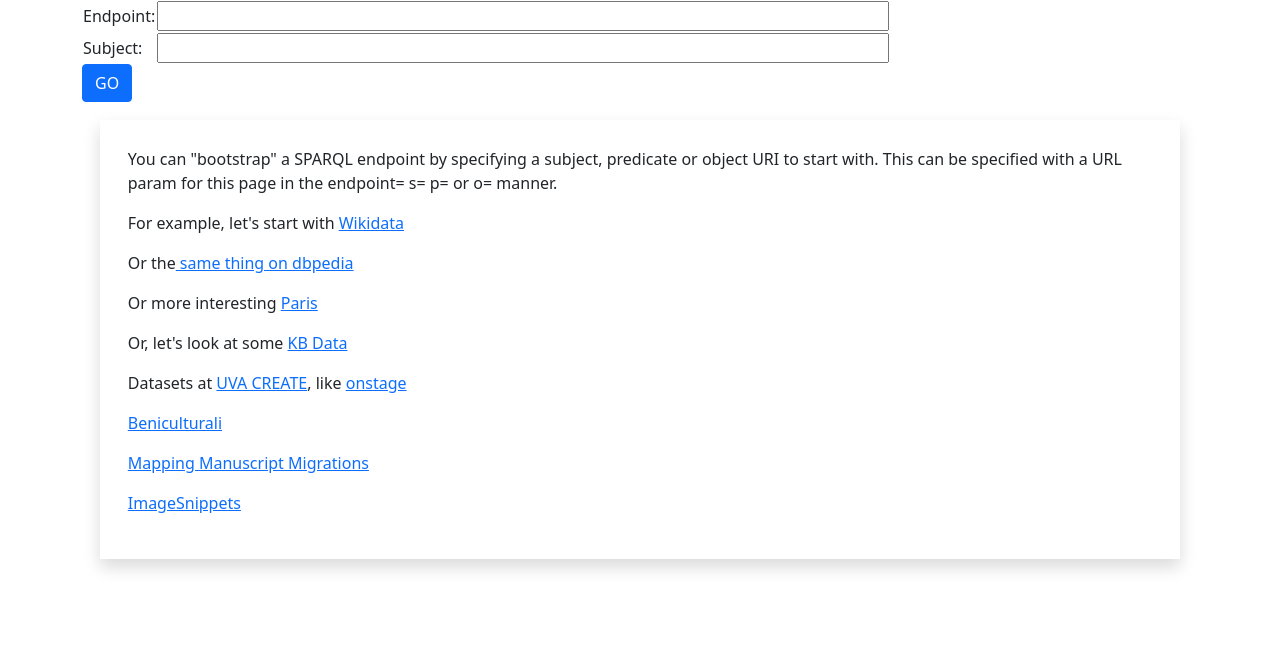
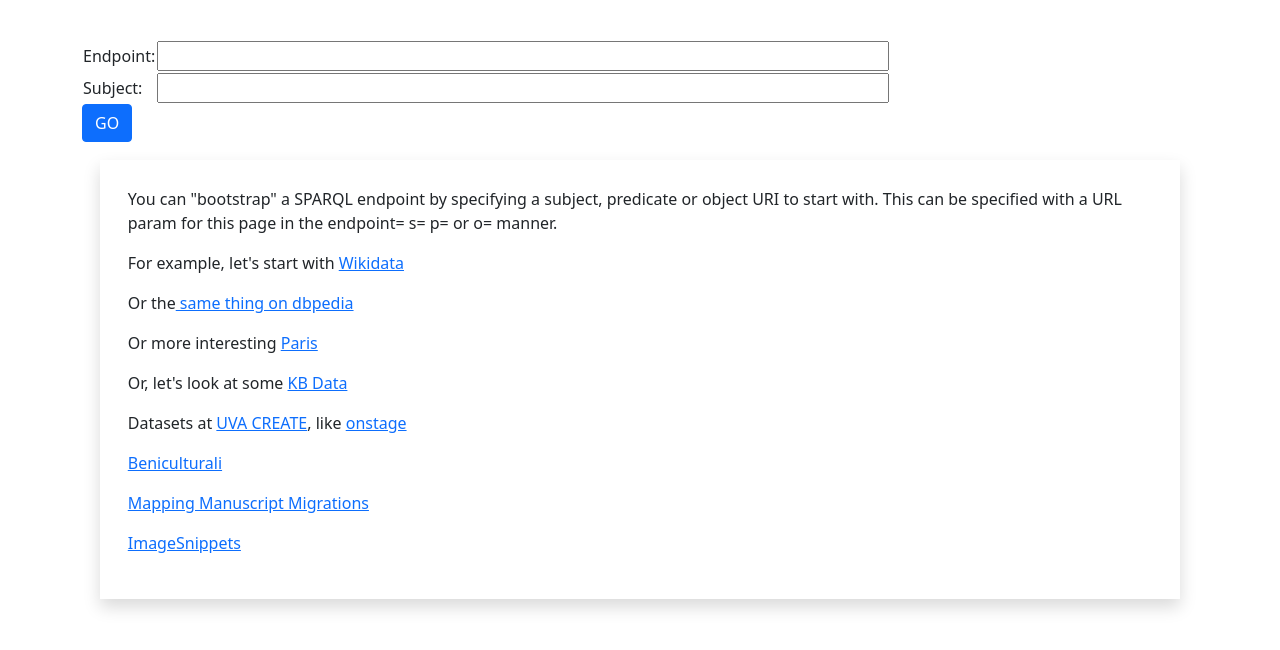
Before and after one commit to epoz/shmarql, a FastAPI app: page /shmarql in a window 1280 px wide. Shown: the part 76-726 px from the top of the page. Run offline with FastAPI, Linux system fonts and the light colour scheme.

Commit message:
Slight top margin

```diff
--- a/src/templates/choose_endpoint.html
+++ b/src/templates/choose_endpoint.html
@@ -2,7 +2,7 @@
 
 {% block content %}
 
-<div class="container" style="margin-bottom: 10vh;">
+<div class="container" style="margin-bottom: 10vh; margin-top: 5vh">
 
 <table>
 <tbody>
```
